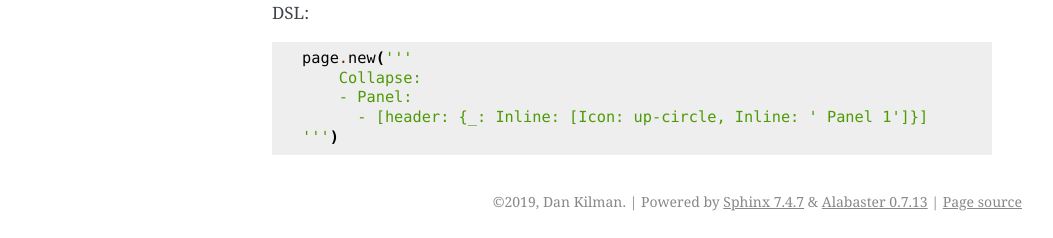
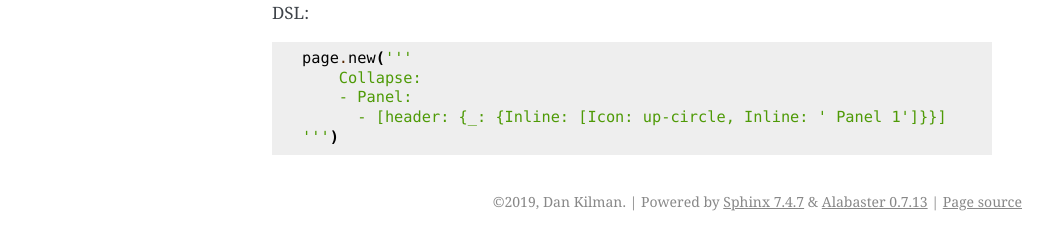
Before and after one commit to dankilman/awe, a Sphinx documentation site: the page built from docs/source/dsl.rst, in a window 1280 px wide and 900 px high, scrolled down 2909 px. Shown: the part 659-897 px from the top of the window, without its empty margins (118-1171 px from the left). Built offline with Sphinx 7.4.7, drawn with Linux system fonts in a browser that asks for light colours.

Commit message:
fix dsl docs [skip ci]

```diff
--- a/docs/source/dsl.rst
+++ b/docs/source/dsl.rst
@@ -193,5 +193,5 @@ DSL:
     page.new('''
         Collapse:
         - Panel:
-          - [header: {_: Inline: [Icon: up-circle, Inline: ' Panel 1']}]
+          - [header: {_: {Inline: [Icon: up-circle, Inline: ' Panel 1']}}]
     ''')
```
